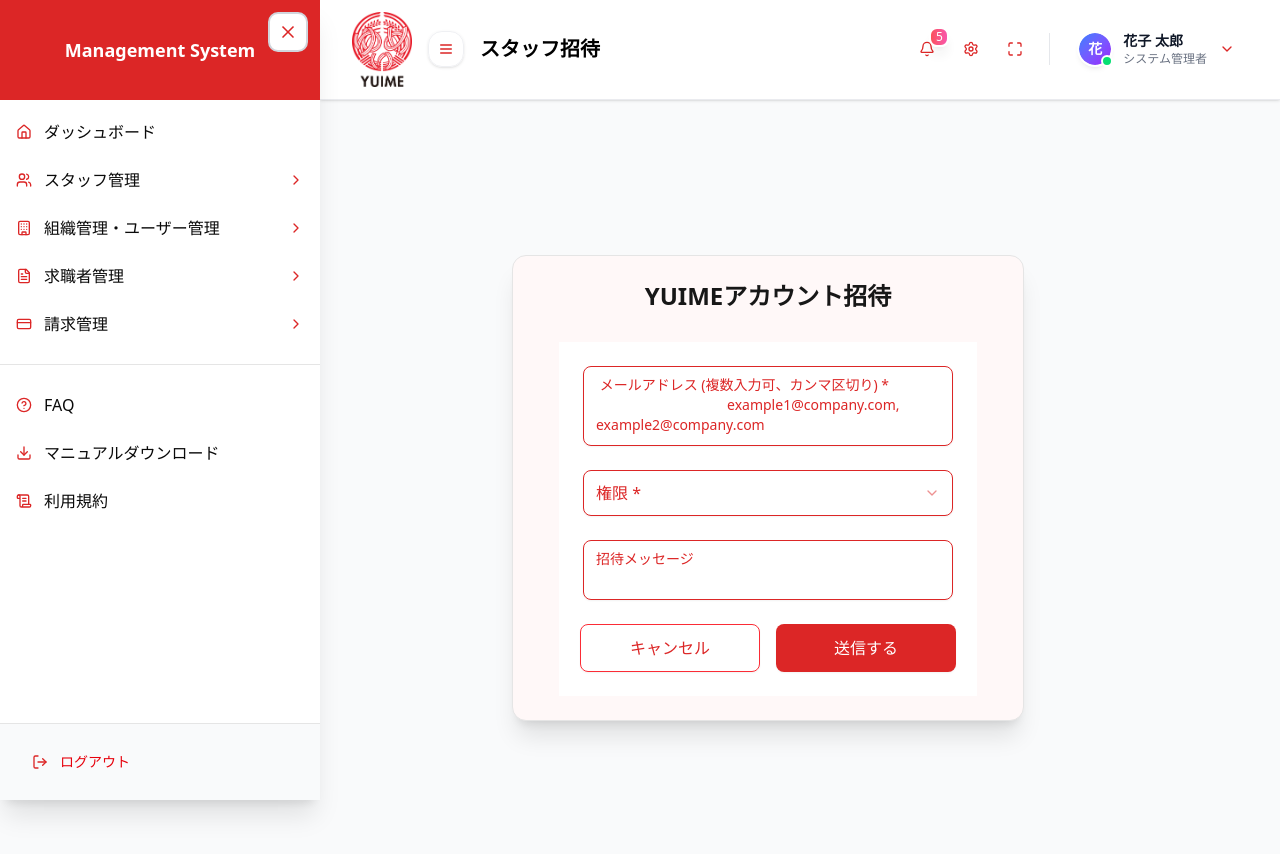
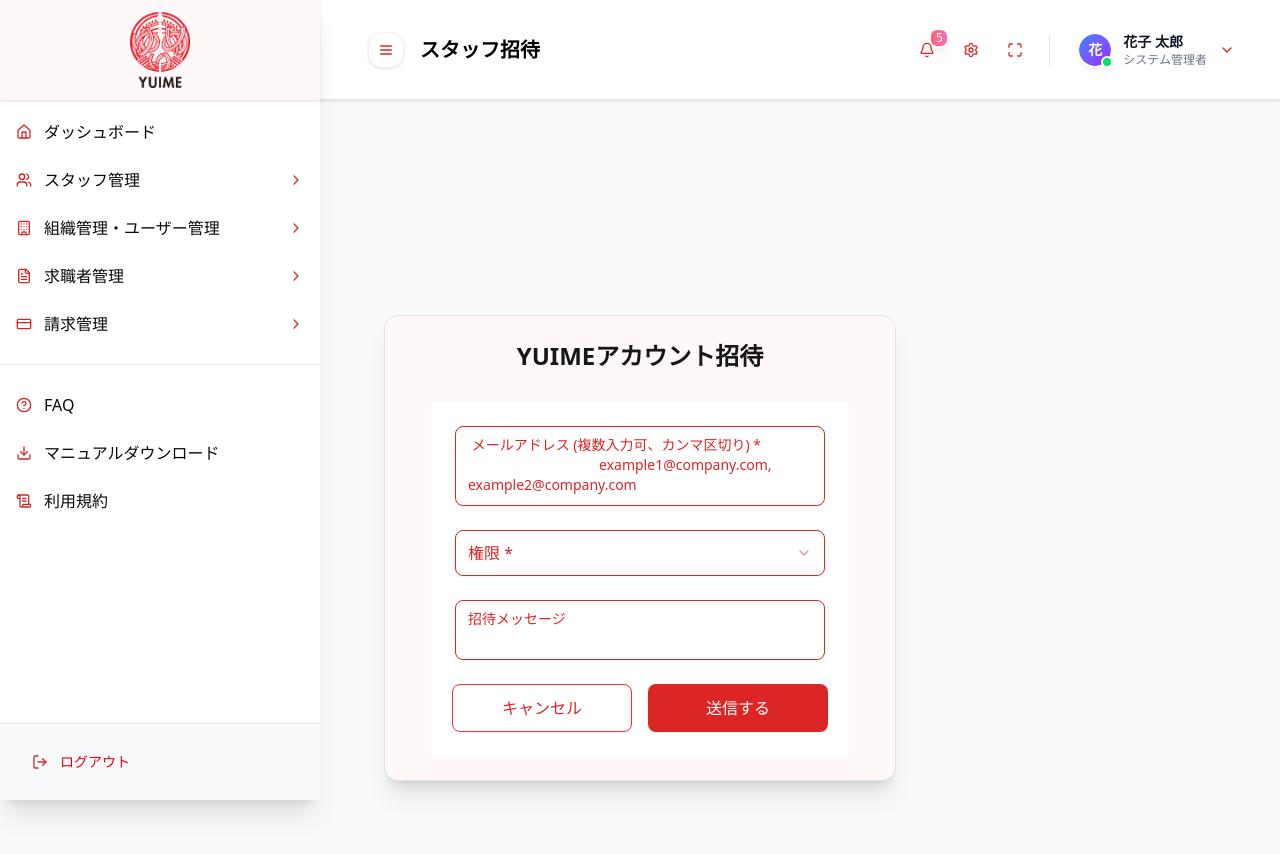
Before and after one commit to ayekyiphyu/hr-system-frontend, a Next.js app: page /staff/invite in a window 1280 px wide. Both pictures are taken after a click on the button "メニューを開く". Shown: the top 854 px of the page. Built offline with nearby package versions, Linux system fonts and the light colour scheme.

Commit message:
fix:sidebar and header

```diff
--- a/components/header.tsx
+++ b/components/header.tsx
@@ -65,11 +65,7 @@
                 <div className="flex items-center">
 
                     <div className="relative">
-                        <img
-                            src="/assest/images/logo01.png"
-                            alt="Logo"
-                            className="w-[60px] h-[auto] "
-                        />
+
                         <div className="absolute inset-0 rounded-lg bg-gradient-to-br from-blue-500/10 to-purple-500/10" />
                     </div>
 
--- a/components/layout.tsx
+++ b/components/layout.tsx
@@ -109,8 +109,13 @@
 
             <Sidebar isOpen={isSidebarOpen} onClose={() => setIsSidebarOpen(false)} />
 
-            <main className={clsx("pt-16 transition-all duration-300", isSidebarOpen && "ml-64")}>
-                {children}
+            <main className={clsx(
+                "pt-[100px] transition-all duration-300 ease-in-out min-h-screen",
+                // Remove margin logic - sidebar is overlay, not pushing content
+            )}>
+                <div className="px-4 sm:px-6 lg:px-8 py-6">
+                    {children}
+                </div>
             </main>
         </div>
     )
--- a/components/sidebar.tsx
+++ b/components/sidebar.tsx
@@ -19,8 +19,7 @@
     User,
     UserPlus,
     Users,
-    Webhook,
-    X
+    Webhook
 } from "lucide-react"
 import { usePathname, useRouter } from "next/navigation"
 import { useEffect, useRef, useState } from "react"
@@ -177,21 +176,16 @@
                 className="relative w-80 h-screen bg-white shadow-xl z-50"
                 onClick={(e) => e.stopPropagation()} // Prevent clicks inside sidebar from closing it
             >
-                {/* Close Button */}
-                <button
-                    onClick={onClose}
-                    className="absolute top-3 right-3 p-2 rounded-lg border-2 border-gray-300 hover:border-gray-400 focus:outline-none focus:ring-2 focus:ring-blue-500 transition-all duration-200 z-10 bg-white"
-                    aria-label="Close sidebar"
-                >
-                    <X className="h-5 w-5 text-gray-600" />
-                </button>
 
                 <div className="flex flex-col h-full">
                     {/* Logo */}
-                    <div className="primary-background text-white h-[100px] flex items-center justify-center">
-                        <h2 className="text-lg font-bold text-center text-white">
-                            Management System
-                        </h2>
+                    <div className="secondary-background  text-white h-[100px] flex items-center justify-center  shadow-sm">
+                        <img
+                            src="/assest/images/logo01.png"
+                            alt="Logo"
+                            className="w-[60px] h-[auto] "
+                        />
+
                     </div>
 
                     {/* Menu */}
@@ -216,6 +210,6 @@
                     </div>
                 </div>
             </div>
-        </div>
+        </div >
     )
 }
```
